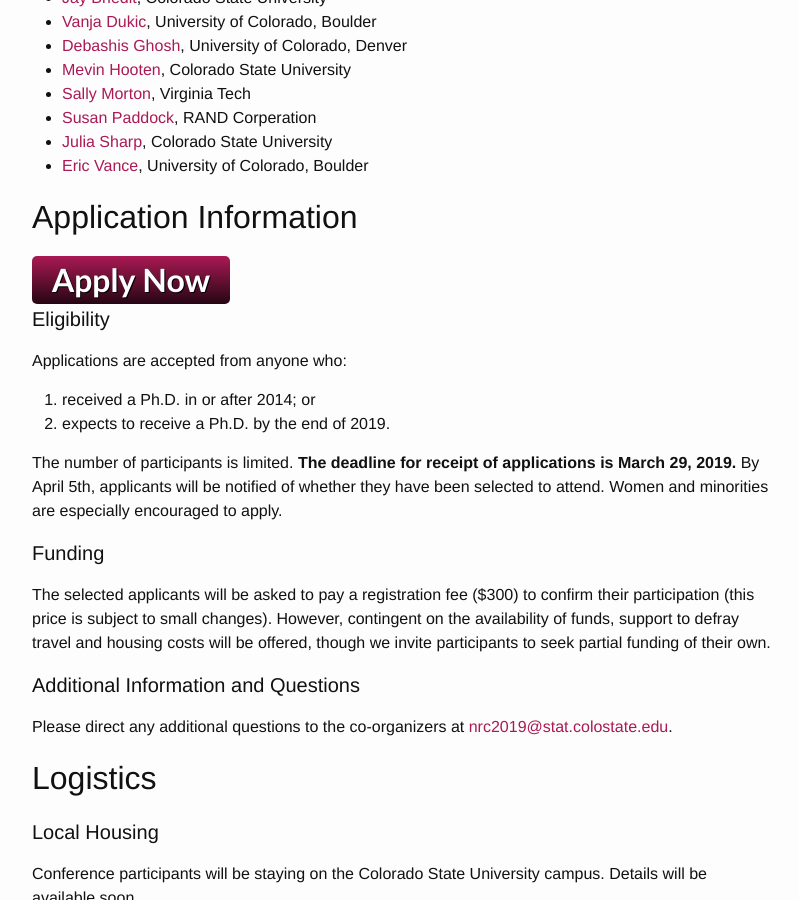
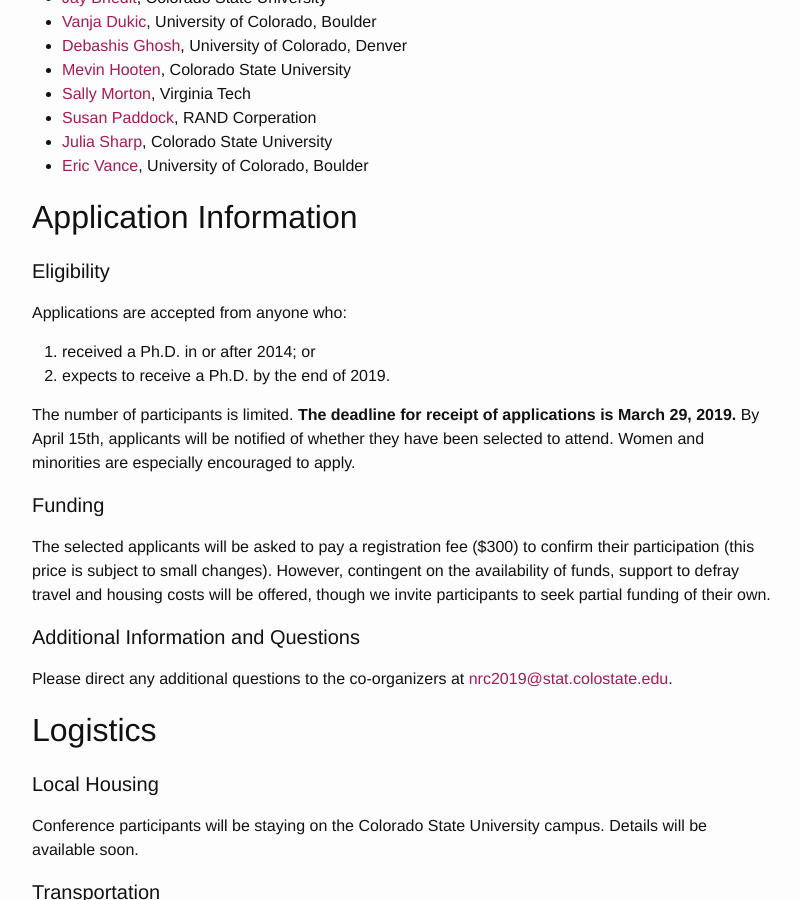
Before and after one commit to imstat/imsnrg, a Jekyll site: the page built from NRC.md, in a window 1280 px wide and 900 px high, scrolled down 1166 px. Shown: the whole window, without its empty margins (238-1037 px from the left). Built offline with Jekyll 4.4.1, drawn with Linux system fonts in a browser that asks for light colours; comment, search, counter and statistics services are not loaded.

Commit message:
close applications and update decision dat

```diff
--- a/NRC.md
+++ b/NRC.md
@@ -58,8 +58,9 @@ __Funding__ The meeting is graciously supported by the
 
 ## Application Information
 
-
+<!--
 <div class="applybutton"><a href="{{ site.baseurl }}/conferences/nrc_application.html">Apply Now</a></div>
+-->
 
 
 #### Eligibility
@@ -69,7 +70,7 @@ Applications are accepted from anyone who:
 1. received a Ph.D. in or after 2014; or
 2. expects to receive a Ph.D. by the end of 2019.
 
-The number of participants is limited. __The deadline for receipt of applications is March 29, 2019.__ By April 5th, applicants will be notified of whether they have been selected to attend. Women and minorities are especially encouraged to apply.
+The number of participants is limited. __The deadline for receipt of applications is March 29, 2019.__ By April 15th, applicants will be notified of whether they have been selected to attend. Women and minorities are especially encouraged to apply.
 
 
 #### Funding
```
Also changed, not shown: NRC_application.md (+3 -2 lines).
